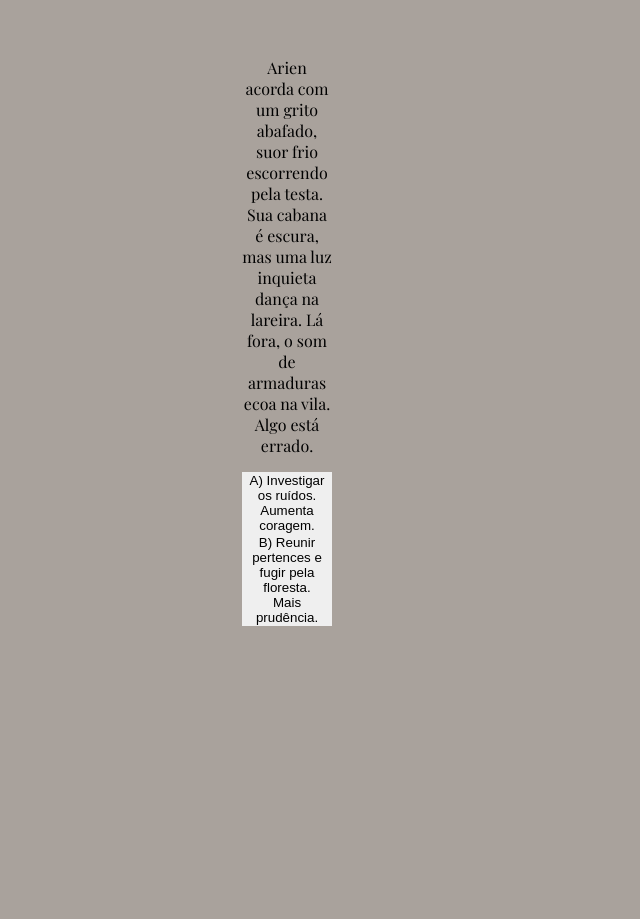
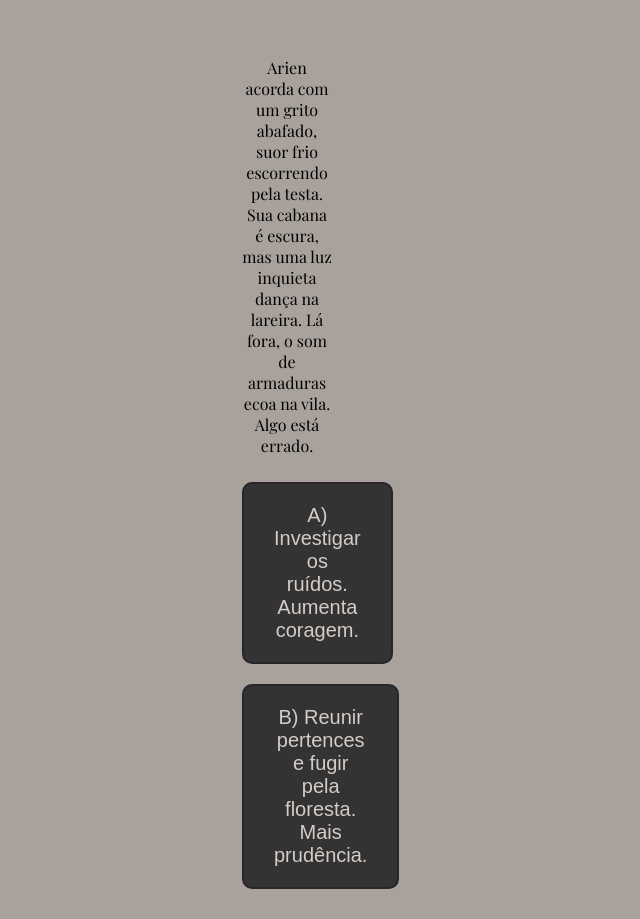
Before and after one commit to luiznascimentomachado-ux/Luiz-Figma-1-., a plain HTML site: page index.html in a window 1280 px wide. Shown: the whole page, without its empty margins (353-993 px from the left). Before the commit the page ends 800 px from the top, so only its background shows below. Drawn offline with nearby package versions, Linux system fonts and the light colour scheme; a web font is replaced by a local one.

Commit message:
Add files via upload

```diff
--- a/index.html
+++ b/index.html
@@ -11,12 +11,12 @@
 
 <body>
     <main>
-        <div>
+        <div class="passo ativo" id="passo-0">
             <img src="" alt="">
             <p>Arien acorda com um grito abafado, suor frio escorrendo pela testa. Sua cabana é escura, mas uma luz
                 inquieta dança na lareira. Lá fora, o som de armaduras ecoa na vila. Algo está errado.</p>
-            <button> A) Investigar os ruídos. Aumenta coragem. </button>
-            <button> B) Reunir pertences e fugir pela floresta. Mais prudência. </button>
+            <button class="btn-proximo" data-proximo="1"> A) Investigar os ruídos. Aumenta coragem. </button>
+            <button class="btn-proximo" data-proximo="2"> B) Reunir pertences e fugir pela floresta. Mais prudência. </button>
         </div>
     </main>
 </body>
--- a/style.css
+++ b/style.css
@@ -12,8 +12,8 @@ body{
     background-color:  var(--silver);
     font-family: var(--texto);
     margin: 0;
+    padding: 0;
     display: flex;
-    padding: 0;
     align-items: center;
     justify-content: center;
 }
@@ -23,6 +23,18 @@ main{
     text-align: center;
 }
 button{
-    border: 2px;
+    font-family: var(--titulo);
+    background-color: var(--jet);
+    color: var(--timberwolf);
+    border: 2px solid var(--black);
+    padding: 20px 30px;
+    margin: 10px 0;
+    cursor: pointer;
+    border-radius: 10px;
+    font-size: 20px;
 }
-button :hover
+button:hover{
+    background-color: var(--timberwolf);
+    color: var(--jet);
+    transition: 0.5s;
+}
```
